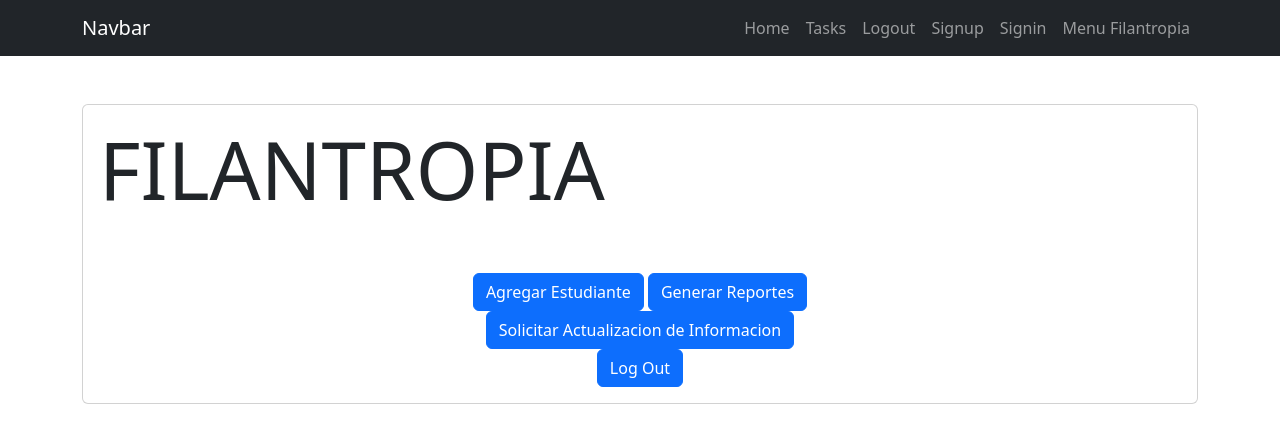
After one commit to SamuelGutierrez24/Proyecto_Integrador1-StudentsManagement, a Django app: template Icesi_Students_Management/templates/fil_menu.html in a window 1280 px wide. The commit adds this page. Shown: the top 443 px of the page. Run offline with Django 4.2, Linux system fonts and the light colour scheme; the template is opened without the code that fills it, so the values that code supplies are empty.

Commit message:
feat: initial color pallete applied to half part, buttons arrengement modify and notifications space created

```diff
--- /dev/null
+++ b/Icesi_Students_Management/templates/fil_menu.html
@@ -0,0 +1,31 @@
+{% extends 'base.html' %}
+
+{% block content %}
+
+<main class="container py-10">
+    <section class="mt-5">
+        <section class="card card-body">
+            <h1 class="display-1">FILANTROPIA</h1>
+            <div class="text-center">
+                <div class="row">
+                    <div class="col-md-4 offset-md-4 mt-5">
+                        <a class="btn btn-primary" href="/add_student/">
+                            Agregar Estudiante
+                        </a>
+                        <a class="btn btn-primary">
+                            Generar Reportes
+                        </a>
+                        <a class="btn btn-primary">
+                            Solicitar Actualizacion de Informacion
+                        </a>
+                        <a class="btn btn-primary" href="/">
+                            Log Out
+                        </a>
+                    </div>
+                </div>
+            </div>
+        </section>
+    </section>
+</main>
+
+{% endblock %}
```
Also changed, not shown: Icesi_Students_Management/templates/menu_filantropia.html (+21 -3 lines).
